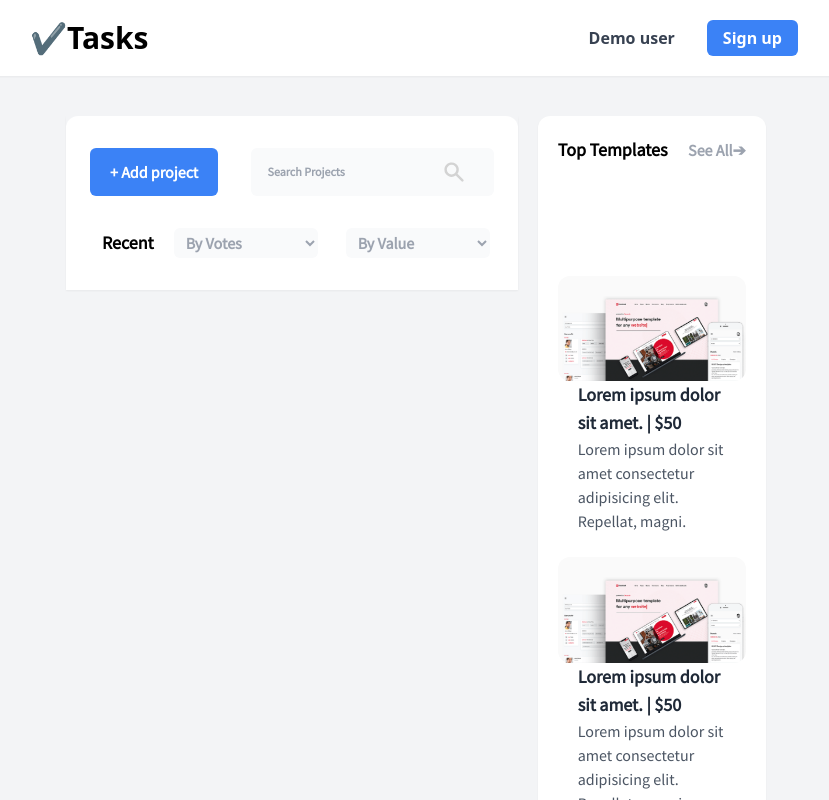
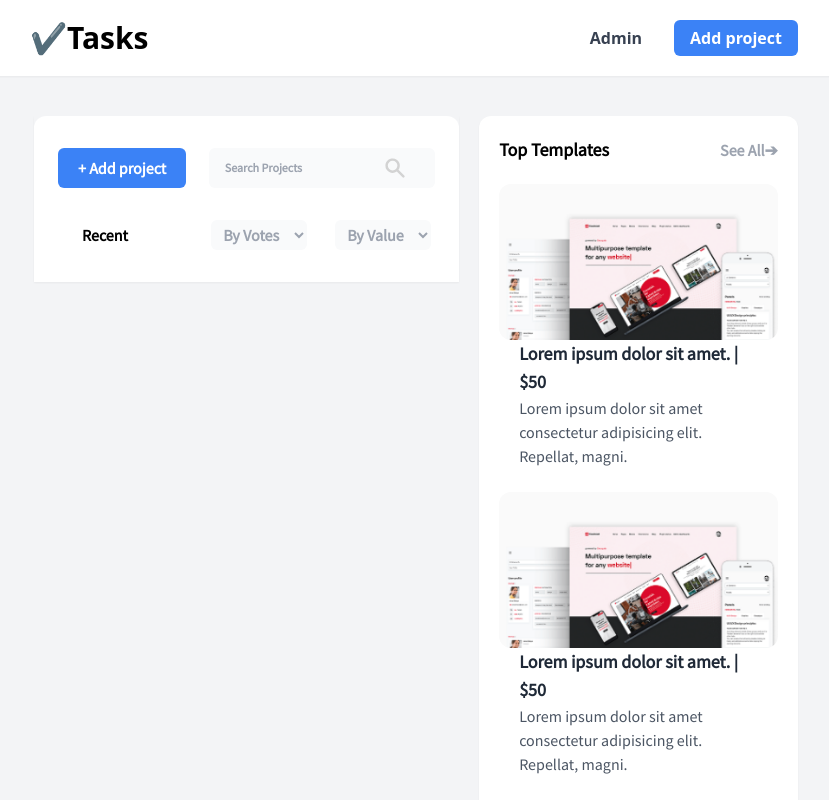
Before and after one commit to ognjen-dev/task-project, a React (Create React App) app: page / in a window 1280 px wide. Shown: the top 800 px of the page, without its empty margins (226-1055 px from the left). Built offline with nearby package versions, Linux system fonts and the light colour scheme.

Commit message:
change button placeholders

```diff
--- a/src/app/components/Body.jsx
+++ b/src/app/components/Body.jsx
@@ -9,7 +9,7 @@ const Body = () => {
   const { activeTodo, setactiveTodo } = context;
   return (
     <div>
-      <div className="font-body lg:px-72 md:px-32 pr-2 pl-0 lg:flex lg:flex-row md:flex md:flex-col  justify-center mt-5 py-5">
+      <div className="font-body lg:px-64 md:px-32 pr-2 pl-0 lg:flex lg:flex-row md:flex md:flex-col  justify-center mt-5 py-5">
         <div className="rounded-xl w-full lg:h-screen lg:p-0 mx-1 lg:w-4/6 lg:mr-4">
           <BodyLeft />
         </div>
--- a/src/app/components/BodyRight.jsx
+++ b/src/app/components/BodyRight.jsx
@@ -14,8 +14,8 @@ const BodyRight = () => {
           See All&#10132;
         </a>
       </div>
-      <div className="p-5 overflow-y overflow-x-hidden overflow-scroll max-h-screen ">
-        <div className="flex flex-row justify-between font-semibold items-baseline py-6 lg:px-6 px-3"></div>
+      <div className="-mt-12 px-5 overflow-y overflow-x-hidden overflow-scroll max-h-screen ">
+        <div className="flex flex-row justify-between font-semibold items-baseline pb-6 lg:px-6 px-3"></div>
         <Advert />
         <Advert />
         <Advert />
--- a/src/app/components/Header.jsx
+++ b/src/app/components/Header.jsx
@@ -9,7 +9,7 @@ const Header = () => {
 
       <div className="flex flex-row lg:mr-0 mr-1">
         <button className="focus:outline-none hover:underline text-gray-700 font-bold lg:mr-8 mr-3 font-mono">
-          Demo user
+          Admin
         </button>
         {/*
         <Button
@@ -22,7 +22,7 @@ const Header = () => {
         <button
           className={`focus:outline-none bg-blue-500 hover:bg-blue-600 text-white text-md rounded-md px-4 py-1 font-bold font-mono`}
         >
-          Sign up
+          Add project
         </button>
       </div>
     </div>
--- a/src/app/components/NavFilters.jsx
+++ b/src/app/components/NavFilters.jsx
@@ -23,7 +23,7 @@ const NavFilters = () => {
         <div className="lg:block hidden max-h-14">
           <button
             onClick={() => setisFormOpen(true)}
-            className={`focus:outline-none bg-blue-500 hover:bg-blue-600 text-white text-md rounded-md px-5 py-3 font-bold font-mono`}
+            className={`focus:outline-none bg-blue-500 hover:bg-blue-600 text-white text-md rounded-md px-5 py-2 font-bold font-mono`}
           >
             + Add project
           </button>
@@ -60,7 +60,7 @@ const NavFilters = () => {
           </p>
         </div>
         <div className="flex flex-row items-center justify-between border-gray-100 pb-8">
-          <p className="font-bold font-mono text-lg lg:block hidden ml-9">
+          <p className="font-bold font-mono text-md lg:block hidden ml-12">
             Recent
           </p>
           <div className="flex flex-row justify-center ml-5 lg:mr-7">
--- a/src/app/components/SelectDropdown.jsx
+++ b/src/app/components/SelectDropdown.jsx
@@ -4,7 +4,7 @@ const SelectDropdown = ({ selectPlaceholder, selectValue }) => {
   return (
     <div>
       <select
-        className="lg:px-2 lg:py-1 font-semibold font-mono px-5 py-2 w-36 bg-gray-50 text-gray-400 rounded-md"
+        className="lg:px-2 lg:py-1 font-semibold font-mono px-5 py-2 w-36 lg:w-24 bg-gray-50 text-gray-400 rounded-md"
         name="items"
         id="items"
       >
```
